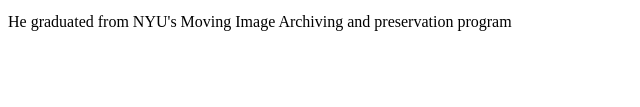
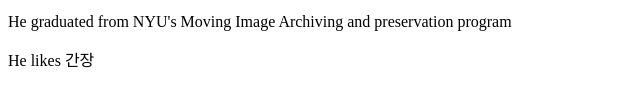
Before and after one commit to jmf-nyu/personal_page, a plain HTML site: page index.html in a window 1280 px wide. Shown: the part 169-276 px from the top of the page, 0-640 px from the left. Drawn offline with Linux system fonts and the light colour scheme.

Commit message:
Update index.html -- Added Korean

```diff
--- a/index.html
+++ b/index.html
@@ -9,5 +9,6 @@
     <p>He lives in Brooklyn, New York.</p>
     <p>He works at The Met.</p>
     <p>He graduated from NYU's Moving Image Archiving and preservation program</p>
+    <p>He likes 간장</p>
   </body>
 </html>
```
